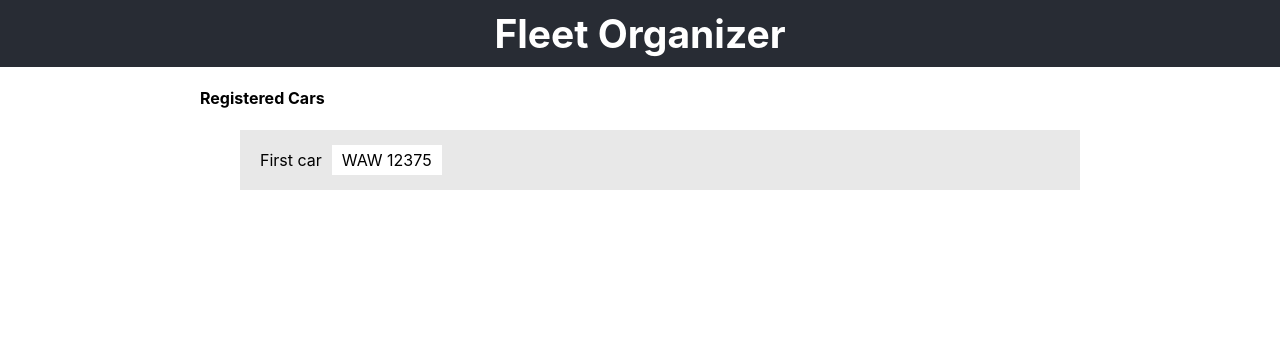
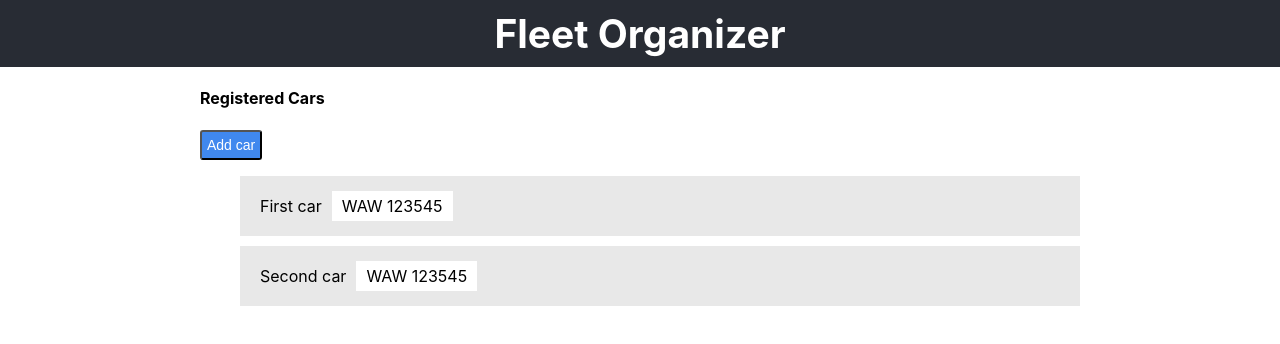
Before and after one commit to WojciechRydel/react-js-workshop, a React (Create React App) app in the folder fleet-organizer/: page / in a window 1280 px wide. Shown: the top 344 px of the page. Built offline with nearby package versions, Linux system fonts and the light colour scheme.

Commit message:
End 2nd lesson

```diff
--- a/fleet-organizer/src/App.js
+++ b/fleet-organizer/src/App.js
@@ -1,7 +1,41 @@
 import React from 'react';
 import './App.css';
 
-function App() {
+class CarInfo extends React.PureComponent {
+  render() {
+   return (
+      <li >
+       <div className="car-info"> {this.props.car.name}
+            <span className="car-registration">{this.props.car.number}</span>
+        </div>
+      </li>
+    )
+  }
+}
+
+class App extends React.Component {
+  constructor(props) {
+    super(props)
+    this.state = {
+      cars : [
+        {name: 'First car', number: 'WAW 123545'},
+        {name: 'No Registered car'},
+        {name: 'Second car', number: 'WAW 123545'}
+      ]
+    }
+
+  }
+
+  addCar = () => {
+    this.setState({
+      cars: [
+        ...this.state.cars,
+        {name: 'Some New Car', number: new Date().toISOString()}
+      ]
+    })
+  }
+
+  render() {
     return (
       <div className="App">
         <header className="fleet-header">
@@ -9,17 +43,18 @@ function App() {
         </header>
         <div className="fleet-register">
           <h4>Registered Cars</h4>
+          <div className="controls">
+            <button onClick={this.addCar}>Add car</button>
+          </div>
           <ul className="car-list">
-          <li>
-            <div className="car-info">
-            First car
-            <span className="car-registration">WAW 12375</span>
-            </div>
-          </li>
+          { this.state.cars.filter(car => car.number ).map((car, index) => (
+            <CarInfo car={car} key={index}/>
+          )) }
           </ul>
         </div>
       </div>
-  );
+    )
+  }
 }
 
 export default App;
```
Also changed, not shown: fleet-organizer/src/setupTests.js (added, +4 -0 lines), 1 other file (tests, documents, lock files or other folders). Lines whose indentation alone changed are shown as unchanged.
